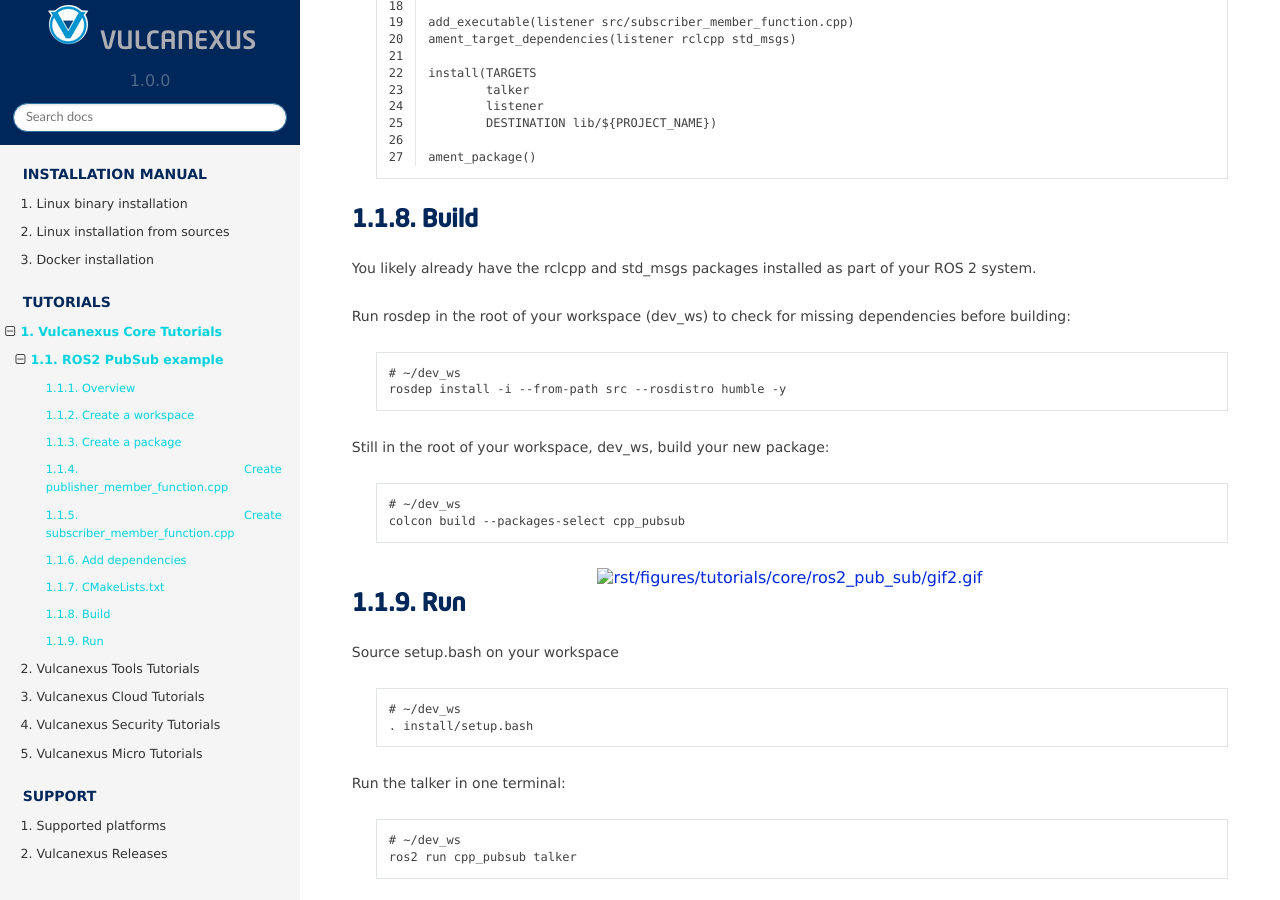
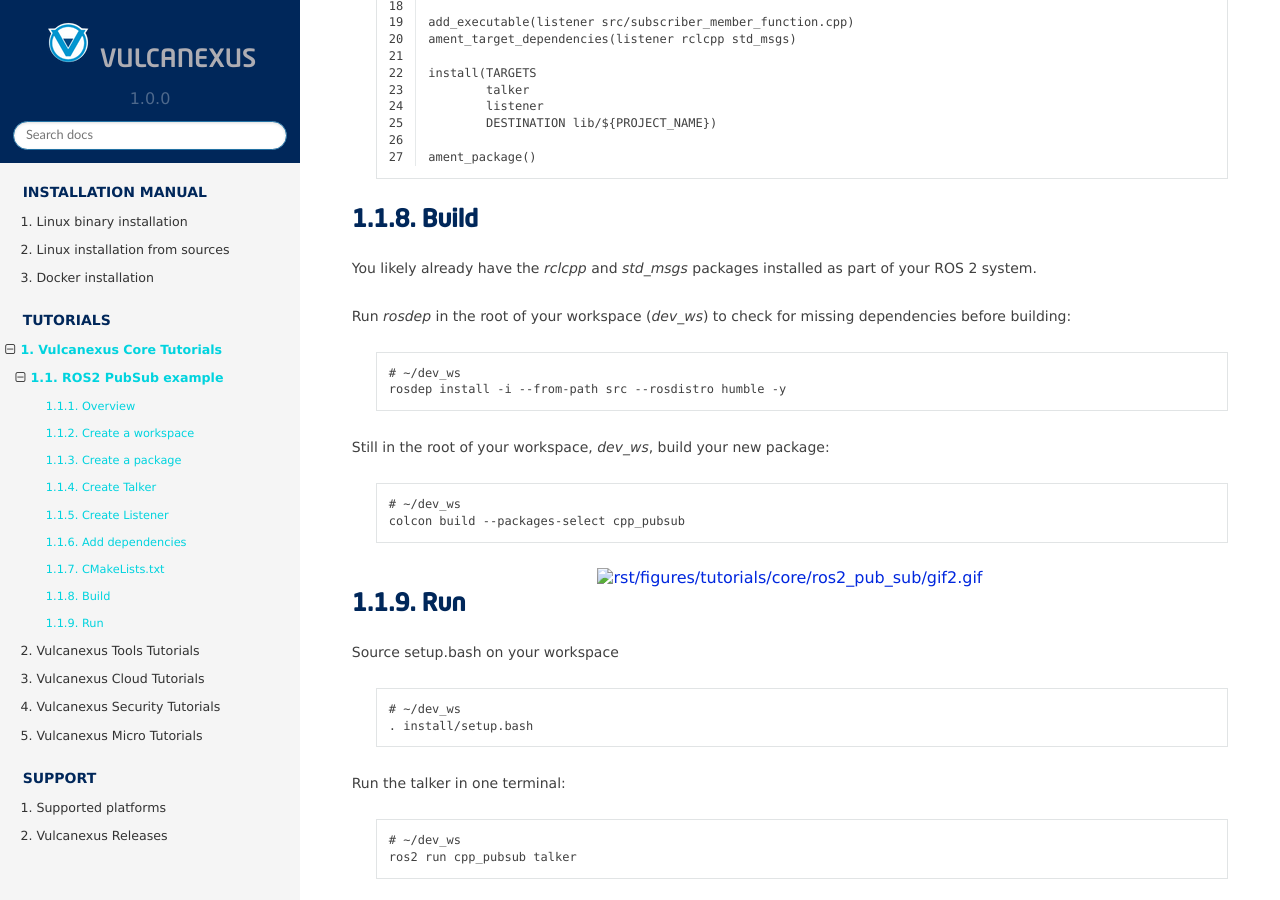
Before and after one commit to eProsima/vulcanexus, a Sphinx documentation site: the page built from docs/rst/tutorials/core/ros2_pub_sub/ros2_pub_sub.rst, in a window 1280 px wide and 900 px high, scrolled down 4067 px. Built offline with Sphinx 7.4.7 and the Read the Docs theme 2.0.0, drawn with Linux system fonts in a browser that asks for light colours; some of the changed text lies outside the part shown.

Commit message:
fix warnings
Signed-off-by: David Coello Pulido <davidcoello@eprosima.com>

```diff
--- a/docs/rst/tutorials/core/ros2_pub_sub/ros2_pub_sub.rst
+++ b/docs/rst/tutorials/core/ros2_pub_sub/ros2_pub_sub.rst
@@ -43,7 +43,7 @@
 
 For this tutorial we are going to create a single `cpp_pubsub` package.
 
-Recall that packages should be created in the src directory, not the root of the workspace.
+Recall that packages should be created in the `src` directory, not the root of the workspace.
 
     .. code-block:: bash
 
@@ -72,19 +72,19 @@
 
 .. image:: ../../../resources/terminalizer/pubsub_workspace_terminalizer.gif
 
-Create publisher_member_function.cpp
-------------------------------------
+Create Talker
+-------------
 
 Lets start with publisher node, this node is going to publish messages that hopefully are going to be received by subscriber node.
 
-First create cpp file in our package src folder:
+First create `cpp` file in our package `src` folder:
 
     .. code-block:: bash
 
         # on ~/dev_ws/srccpp_pubsub/src
         touch publisher_member_function.cpp
 
-cpp_pubsub whould look like this:
+`cpp_pubsub` would look like this:
 
     .. code-block:: text
 
@@ -102,17 +102,17 @@
         :language: C++
         :linenos:
 
-Create subscriber_member_function.cpp
--------------------------------------
+Create Listener
+---------------
 
-As we did before, first create the cpp file:
+As we did before, first create the `cpp` file:
 
     .. code-block:: bash
 
         # on ~/dev_ws/srccpp_pubsub/src
         touch publisher_member_function.cpp
 
-Both cpp files should be under src directory:
+Both `cpp` files should be under `src` directory:
 
     .. code-block:: text
 
@@ -164,16 +164,16 @@
 Build
 -----
 
-You likely already have the rclcpp and std_msgs packages installed as part of your ROS 2 system.
+You likely already have the `rclcpp` and `std_msgs` packages installed as part of your ROS 2 system.
 
-Run rosdep in the root of your workspace (dev_ws) to check for missing dependencies before building:
+Run `rosdep` in the root of your workspace (`dev_ws`) to check for missing dependencies before building:
 
     .. code-block:: bash
 
         # ~/dev_ws
         rosdep install -i --from-path src --rosdistro humble -y
 
-Still in the root of your workspace, dev_ws, build your new package:
+Still in the root of your workspace, `dev_ws`, build your new package:
 
     .. code-block:: bash
 
```
Also changed, not shown: other parts of docs/rst/tutorials/core/ros2_pub_sub/ros2_pub_sub.rst (+1 -1 lines).
